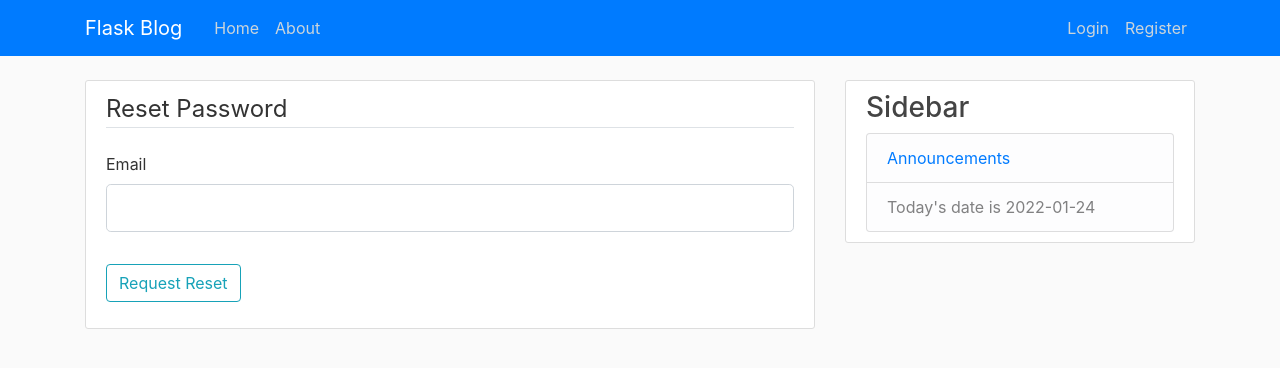
After one commit to SegwayBillson/SmoothStackFlask, a Flask app: page /reset_password in a window 1280 px wide. The commit adds this page. Shown: the top 368 px of the page. Run offline with Flask 2, Linux system fonts and the light colour scheme; some libraries are stand-ins or nearby versions.

Commit message:
Added error pages, password reset, and admin deletion features

```diff
--- a/flasky/forms.py
+++ b/flasky/forms.py
@@ -56,3 +56,20 @@ class post_form(FlaskForm):
     title = StringField('Title', validators=[DataRequired()])
     content = TextAreaField('Content', validators=[DataRequired()])
     submit = SubmitField('Post')
+
+
+class request_reset_form(FlaskForm):
+
+    email = StringField('Email', validators=[DataRequired(), Email()])
+    submit = SubmitField('Request Reset')
+
+    def validate_email(self, email):
+        user = User.query.filter_by(email=email.data).first()
+        if(not user):
+            raise ValidationError("There isn't an account associated with that email")
+
+class reset_pass_form(FlaskForm):
+
+    password = PasswordField('Password', validators=[DataRequired(), Length(min=8)])
+    confirm_password = PasswordField('Confirm Password', validators=[DataRequired(), EqualTo('password')])
+    submit = SubmitField('Reset Password')
--- a/flasky/routes.py
+++ b/flasky/routes.py
@@ -4,9 +4,10 @@ from PIL import Image
 from flask import render_template, url_for, flash, redirect, request, abort
 from flask_login import login_user, current_user, logout_user, login_required
 from flasky.models import User, Post
-from flasky.forms import registration_form, login_form, update_account_form, post_form
-from flasky import app, db, bcrypt
+from flasky.forms import registration_form, login_form, update_account_form, post_form, request_reset_form, reset_pass_form
+from flasky import app, db, bcrypt, mail
 from datetime import date
+from flask_mail import Message
 
 posts = []
 
@@ -159,17 +160,77 @@ def update_post(post_id):
 @login_required
 def delete_post(post_id):
     post = Post.query.get_or_404(post_id)
-    if post.author != current_user:
+    if (post.author != current_user and not current_user.admin):
+        print(current_user.admin)
         abort(403)
     db.session.delete(post)
     db.session.commit()
-    flash('Your post has been deleted!', 'success')
+    flash('Post deleted!', 'success')
     return redirect(url_for('home'))
 
 
 # Announcement Page
-@app.route('/')
 @app.route('/announcements')
 def announcements():
     posts = Post.query.filter_by(announce=True)
     return render_template('home.html', posts=posts, date=date.today().strftime('%Y-%m-%d'))
+
+
+def send_reset_email(user):
+    token = user.get_reset_token()
+    msg = Message('Password Reset Request', sender=app.config['MAIL_USERNAME'], recipients=[user.email])
+    msg.body = f'''To reset your password, visit the link below:
+{url_for('reset_password', token=token, _external=True)}
+If you didn't request a password reset, please ignore this email.
+'''
+    mail.send(msg)
+
+# Request Reset
+@app.route('/reset_password', methods=['GET','POST'])
+def reset_request():
+
+    # If navigated to while already logged in
+    if(current_user.is_authenticated):
+        return redirect(url_for('home'))
+
+    form = request_reset_form()
+
+    if(form.validate_on_submit()):
+
+        user = User.query.filter_by(email=form.email.data).first()
+        send_reset_email(user)
+        flash('An email has been sent for resetting your password!', 'info')
+        return redirect(url_for('login'))
+    return render_template('reset_request.html', title='Reset Password', date=date.today().strftime('%Y-%m-%d'), form=form)
+
+
+# Reset Password
+@app.route('/reset_password/<token>', methods=['GET','POST'])
+def reset_password(token):
+
+    # If navigated to while already logged in
+    if(current_user.is_authenticated):
+        return redirect(url_for('home'))
+
+    user=User.verify_reset_token(token)
+
+    if(not user):
+        flash("Invalid or expired token.",'warning')
+        return redirect(url_for('reset_request'))
+    form = reset_pass_form()
+    if(form.validate_on_submit()):
+        hashed_pass = bcrypt.generate_password_hash(form.password.data).decode('utf-8')
+        user.password = hashed_pass
+        db.session.commit()
+        flash(f'Your password has been successfully updated.', 'success')
+        # Have the new user log in
+        return redirect(url_for('login'))
+    return render_template('reset_password.html', title='Reset Password', date=date.today().strftime('%Y-%m-%d'), form=form)
+
+@app.errorhandler(404)
+def page_not_found(e):
+    return render_template("404.html"), 404
+
+@app.errorhandler(403)
+def page_not_found(e):
+    return render_template("403.html"), 404
--- a/flasky/templates/login.html
+++ b/flasky/templates/login.html
@@ -38,10 +38,10 @@
             </fieldset>
             <div class="form-group">
                 {{ form.submit(class="btn btn-outline-info") }}
+                <small class="text-muted ml-2">
+                    <a href="{{ url_for('reset_request') }}">Forgot Password?</a>
+                </small>
             </div>
-            <small class="text-muted ml-2">
-                <a href="#">Forgot Password?</a>
-            </small>
         </form>
     </div>
     <div class="border-top pt-3">
--- a/flasky/templates/post.html
+++ b/flasky/templates/post.html
@@ -11,6 +11,8 @@
                         <a class="btn btn-secondary btn-sm mt-1 mb-1" href="{{ url_for('update_post', post_id=post.id) }}">Update</a>
                         <button type="button" class="btn btn-danger btn-sm m-1" data-toggle="modal" data-target="#deleteModal">Delete</button>
                     </div>
+                {% elif current_user.admin %}
+                  <button type="button" class="btn btn-danger btn-sm m-1" data-toggle="modal" data-target="#deleteModal">Delete</button>
                 {% endif %}
             </div>
             <h2 class='article-title'>{{ post.title }}</h2>
--- /dev/null
+++ b/flasky/templates/reset_request.html
@@ -0,0 +1,27 @@
+{% extends "layout.html" %}
+{% block content %}
+    <div class="content-section">
+        <form method="POST" action="">
+            {{ form.hidden_tag() }}
+            <fieldset class="form-group">
+                <legend class="border-bottom mb-4">Reset Password</legend>
+                <div class="form-group">
+                    {{ form.email.label(class="form-control-label") }}
+                    {% if form.email.errors %}
+                        {{ form.email(class="form-control form-control-lg is-invalid") }}
+                        <div class="invalid-feedback">
+                            {% for error in form.email.errors %}
+                                <span>{{ error }}</span>
+                            {% endfor %}
+                        </div>
+                    {% else %}
+                        {{ form.email(class="form-control form-control-lg") }}
+                    {% endif %}
+                </div>
+            </fieldset>
+            <div class="form-group">
+                {{ form.submit(class="btn btn-outline-info") }}
+            </div>
+        </form>
+    </div>
+{% endblock content %}
```
Also changed, not shown: flasky/__init__.py (+9 -0 lines), flasky/models.py (+16 -2 lines), flasky/static/403.css (added, +46 -0 lines), flasky/static/404.css (added, +57 -0 lines), flasky/templates/403.html (added, +23 -0 lines), flasky/templates/404.html (added, +13 -0 lines), flasky/templates/reset_password.html (added, +40 -0 lines), flasky/site.db.
